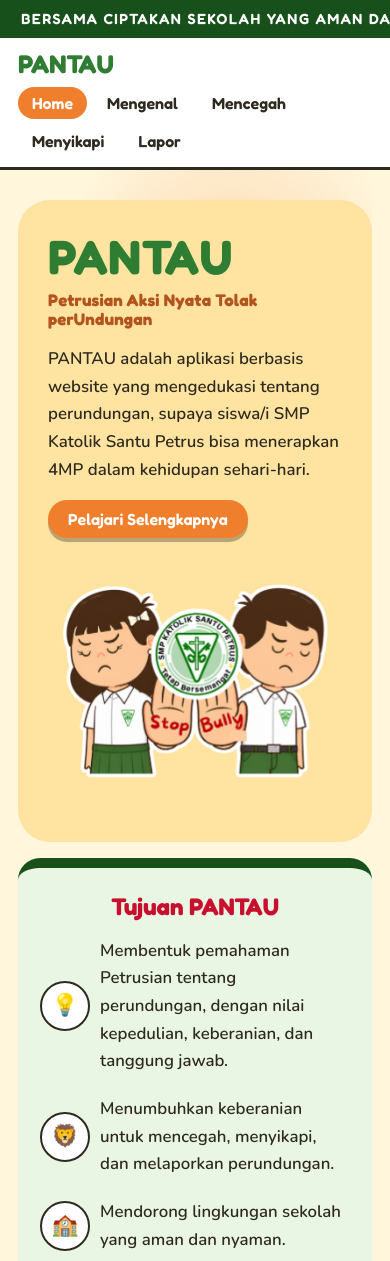
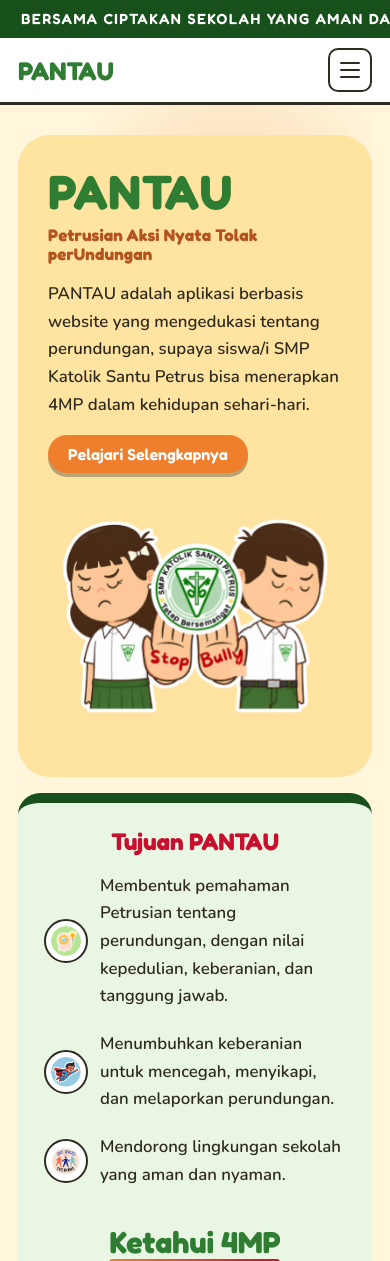
Before and after one commit to victorsanjaya27/Civics, a plain HTML site: page index.html in a window 390 px wide. Shown: the top 1261 px of the page. Drawn offline with nearby package versions, Linux system fonts and the light colour scheme.

Commit message:
revisi menambhkan hamburger menu untuk versi hp

```diff
--- a/app.js
+++ b/app.js
@@ -118,9 +118,32 @@
      --------------------------------------------------------------- */
 
   var views = ['home', 'mengenal', 'mencegah', 'menyikapi', 'lapor'];
+  var nav = $('nav');
+  var navToggle = document.querySelector('.nav-toggle');
+
+  function setNavOpen(open) {
+    if (!nav || !navToggle) return;
+    nav.classList.toggle('is-open', open);
+    navToggle.setAttribute('aria-expanded', String(open));
+    navToggle.setAttribute('aria-label', open ? 'Tutup menu navigasi' : 'Buka menu navigasi');
+  }
+
+  if (navToggle) {
+    navToggle.addEventListener('click', function () {
+      setNavOpen(navToggle.getAttribute('aria-expanded') !== 'true');
+    });
+
+    document.addEventListener('keydown', function (event) {
+      if (event.key === 'Escape' && navToggle.getAttribute('aria-expanded') === 'true') {
+        setNavOpen(false);
+        navToggle.focus();
+      }
+    });
+  }
 
   function go(viewId) {
     if (views.indexOf(viewId) < 0) viewId = 'home';
+    setNavOpen(false);
 
     views.forEach(function (id) {
       $(id).classList.toggle('on', id === viewId);
@@ -263,13 +286,13 @@
 
     if (session && !session.done) {
       var answered = answeredCount(session);
-      return answered ? 'Progres ' + answered + '/' + session.ids.length : 'Belum mulai';
+      return answered ? 'Progres ' + answered + '/' + session.ids.length : '';
     }
     if (session && session.done) {
       return 'Selesai • skor ' + session.score + '/' + session.ids.length;
     }
     if (best) return 'Terakhir • skor ' + best.score + '/' + best.total;
-    return 'Belum mulai';
+    return '';
   }
 
   function updateProgressBadges() {
--- a/index.html
+++ b/index.html
@@ -55,6 +55,13 @@
     <div class="wrap">
       <div class="logo">PANTAU</div>
 
+      <button class="nav-toggle" type="button" aria-label="Buka menu navigasi"
+              aria-controls="nav" aria-expanded="false">
+        <span></span>
+        <span></span>
+        <span></span>
+      </button>
+
       <nav id="nav" aria-label="Menu utama">
         <button data-go="home">Home</button>
         <button data-go="mengenal">Mengenal</button>
@@ -109,9 +116,9 @@
       <!-- Tujuan -->
       <h3 class="sub-title tuj">Tujuan PANTAU</h3>
       <ul class="lead tuj-list">
-        <li>Membentuk pemahaman Petrusian tentang perundungan, dengan nilai kepedulian, keberanian, dan tanggung jawab.</li>
-        <li>Menumbuhkan keberanian untuk mencegah, menyikapi, dan melaporkan perundungan.</li>
-        <li>Mendorong lingkungan sekolah yang aman dan nyaman.</li>
+        <li><img class="tuj-icon" src="images/pantau1.png" alt="" aria-hidden="true">Membentuk pemahaman Petrusian tentang perundungan, dengan nilai kepedulian, keberanian, dan tanggung jawab.</li>
+        <li><img class="tuj-icon" src="images/pantau2.png" alt="" aria-hidden="true">Menumbuhkan keberanian untuk mencegah, menyikapi, dan melaporkan perundungan.</li>
+        <li><img class="tuj-icon" src="images/pantau3.png" alt="" aria-hidden="true">Mendorong lingkungan sekolah yang aman dan nyaman.</li>
       </ul>
 
       <!-- Pengenalan 4MP -->
@@ -126,7 +133,7 @@
         <div class="c g">
           <h3>Mengenal</h3>
           <p>Yuk! Pahami arti, bentuk, dan dampak perundungan di sekitar kita.</p>
-          <p class="quiz-progress" data-progress="mengenal">Belum mulai</p>
+          <p class="quiz-progress" data-progress="mengenal"></p>
           <button class="btn g" data-go="mengenal">Pelajari</button>
         </div>
 
@@ -139,7 +146,7 @@
         <div class="c o">
           <h3>Menyikapi</h3>
           <p>Pelajari cara bersikap dan membantu dengan tepat saat mengalami atau menyaksikan perundungan.</p>
-          <p class="quiz-progress" data-progress="menyikapi">Belum mulai</p>
+          <p class="quiz-progress" data-progress="menyikapi"></p>
           <button class="btn" data-go="menyikapi">Pelajari</button>
         </div>
 
--- a/style.css
+++ b/style.css
@@ -276,6 +276,10 @@ nav {
   gap: 6px;
 }
 
+.nav-toggle {
+  display: none;
+}
+
 nav button {
   border: 0;
   background: transparent;
@@ -522,7 +526,8 @@ nav button[aria-current="true"] {
 }
 
 .four .btn {
-  align-self: flex-start;
+  align-self: center;
+  text-align: center;
 }
 
 /* Dua kolom kartu (halaman Lapor) */
@@ -643,30 +648,25 @@ h2.t.center {
 }
 
 .tuj-list li {
-  position: relative;
+  display: flex;
+  align-items: center;
+  gap: clamp(12px, 3vw, 20px);
   margin: 0 0 16px;
-  padding: 2px 4px 2px 60px;
+  padding: 2px 4px;
   color: var(--ink);
 }
 
-.tuj-list li::before {
-  content: "💡";
-  position: absolute;
-  left: 0;
-  top: 50%;
-  display: grid;
-  place-content: center;
-  width: 46px;
-  height: 46px;
+.tuj-icon {
+  display: block;
+  flex: 0 0 clamp(44px, 9vw, 60px);
+  width: clamp(44px, 9vw, 60px);
+  height: clamp(44px, 9vw, 60px);
   background: var(--surface);
   border: 2px solid var(--line);
   border-radius: 50%;
-  font-size: 1.35rem;
-  transform: translateY(-50%);
-}
-
-.tuj-list li:nth-child(2)::before { content: "🦁"; }
-.tuj-list li:nth-child(3)::before { content: "🏫"; }
+  padding: 5px;
+  object-fit: contain;
+}
 
 
 /* ==========================================================================
@@ -980,6 +980,10 @@ footer b {
   font-weight: 800;
 }
 
+.quiz-progress:empty {
+  display: none;
+}
+
 .quiz-progress:not(:empty) {
   color: var(--green);
 }
@@ -1194,11 +1198,12 @@ footer b {
   display: none !important;
 }
 
-/* Layar sempit: logo di atas, navigasi di bawahnya */
+/* Layar sempit: navigasi dibuka melalui tombol hamburger */
 @media (max-width: 620px) {
   header.bar .wrap {
     display: grid;
-    grid-template-columns: 1fr;
+    grid-template-columns: 1fr auto;
+    align-items: center;
   }
 
   header.bar .wrap > .logo {
@@ -1206,10 +1211,48 @@ footer b {
     grid-row: 1;
   }
 
+  .nav-toggle {
+    display: flex;
+    grid-column: 2;
+    grid-row: 1;
+    flex-direction: column;
+    justify-content: center;
+    gap: 5px;
+    width: 44px;
+    height: 44px;
+    padding: 10px;
+    border: 2px solid var(--line);
+    border-radius: 10px;
+    background: var(--surface);
+    cursor: pointer;
+  }
+
+  .nav-toggle span {
+    display: block;
+    width: 100%;
+    height: 2px;
+    border-radius: 2px;
+    background: var(--ink);
+  }
+
   header.bar .wrap > nav {
+    display: none;
     grid-column: 1 / -1;
     grid-row: 2;
     margin-left: 0;
+  }
+
+  header.bar .wrap > nav.is-open {
+    display: flex;
+    flex-direction: column;
+    align-items: stretch;
+    padding-top: 8px;
+  }
+
+  header.bar .wrap > nav button {
+    width: 100%;
+    padding: 10px 14px;
+    text-align: left;
   }
 
   /* Kartu urutan: teks dapat lebar penuh, tombol pindah di baris bawah */
```
Also changed, not shown: images/pantau1.png (added), images/pantau2.png (added), images/pantau3.png (added).
